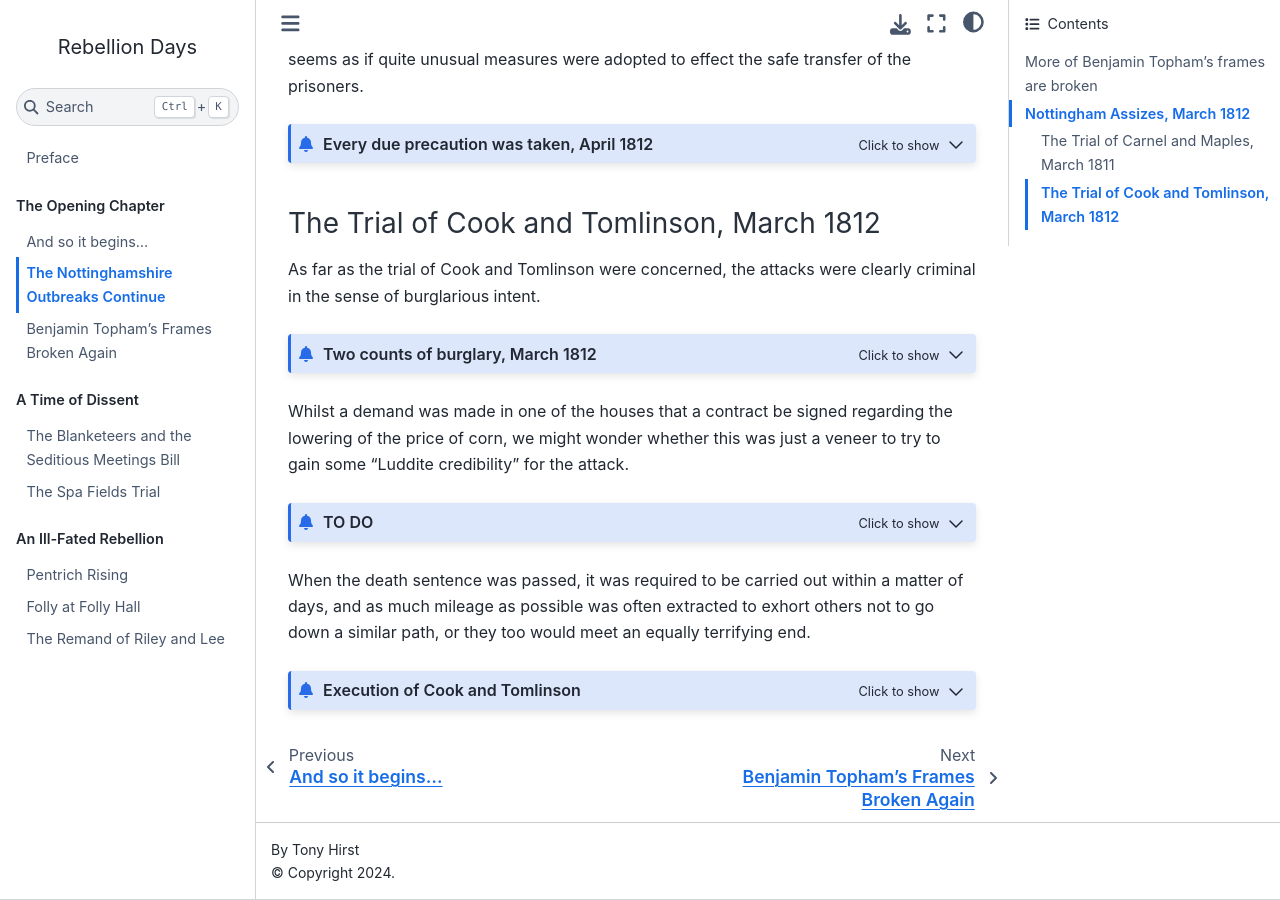
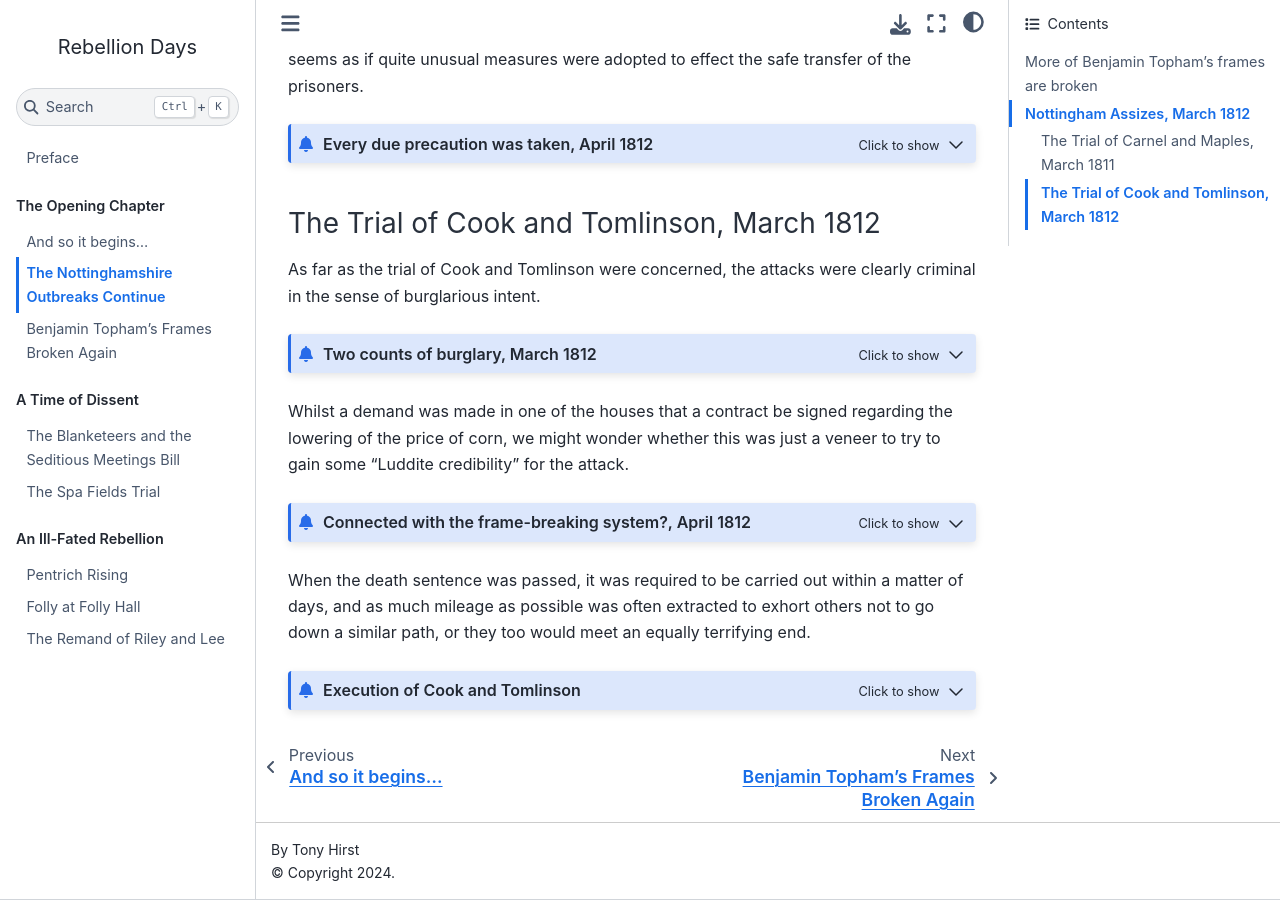
Before and after one commit to psychemedia/pentrich-uprising, a Jupyter Book: the page built from histories/16_topham_1812.md, in a window 1280 px wide and 900 px high, scrolled down 3048 px. Built offline with Jupyter Book 1.0.4 settings and Sphinx 7.4.7 and the Sphinx Book theme 1.1.4, drawn with Linux system fonts in a browser that asks for light colours.

Commit message:
Update 16_topham_1812.md

````diff
--- a/histories/16_topham_1812.md
+++ b/histories/16_topham_1812.md
@@ -225,7 +225,7 @@ At Derby Assizes, Perceval Cook, and James Tomlinson, alias Fruz, for burglariou
 
 Whilst a demand was made in one of the houses that a contract be signed regarding the lowering of the price of corn, we might wonder whether this was just a veneer to try to gain some "Luddite credibility" for the attack.
 
-```{admonition} TO DO
+```{admonition} Connected with the frame-breaking system?, April 1812
 :class: dropdown
 https://britishnewspaperarchive.co.uk/viewer/bl/0000076/18120411/010/0003
 
````
